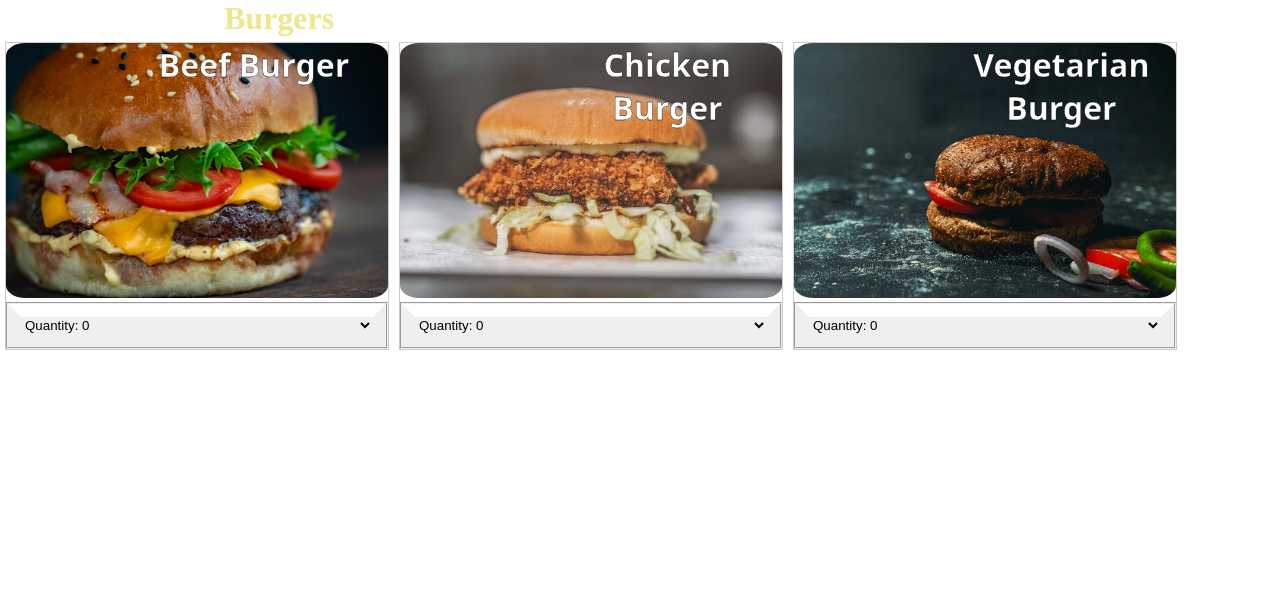
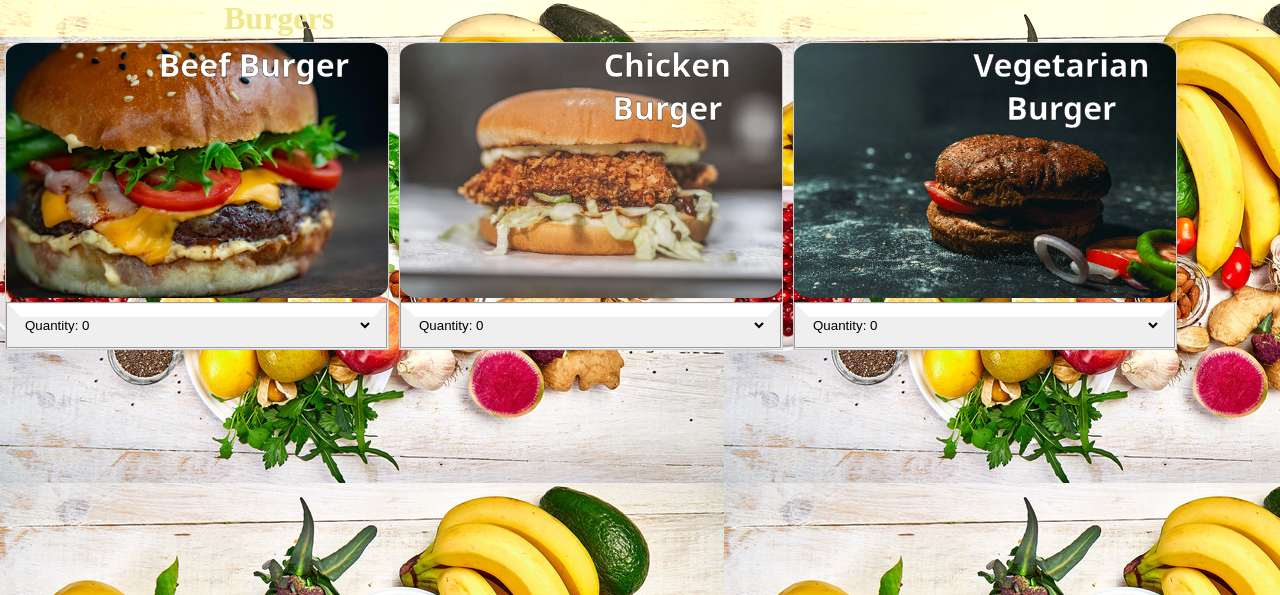
Before and after one commit to Andhyvlz/MindroomInnovation, a PHP site: page /index.php in a window 1280 px wide. Shown: the top 595 px of the page. Run offline with PHP 8.4, Linux system fonts and the light colour scheme.

Commit message:
Refactor header styles and add background image to enhance page aesthetics

```diff
--- a/1.3/AndresVelez1.3/dev/assets/styles.css
+++ b/1.3/AndresVelez1.3/dev/assets/styles.css
@@ -3,6 +3,10 @@
     padding: 0;
     box-sizing: border-box;
     overflow-x: hidden;
+}
+body {
+    background-image: url('../resources/back.jpg');
+
 }
 .header {
     width: 100vw;
@@ -43,6 +47,12 @@ form {
     text-align: center;
     color: white;
     cursor: pointer;
+}
+.header {
+    backdrop-filter: sepia(90%);
+    text-indent: 7em;
+    font-family: Ravie;
+    color: khaki;
 }
 .image {
     width: 100%;
--- a/1.3/AndresVelez1.3/dev/index.php
+++ b/1.3/AndresVelez1.3/dev/index.php
@@ -11,7 +11,7 @@
     <link rel="stylesheet" href="assets/styles.css">
 </head>
 <body>
-    <h1 style="text-indent: 7em; font-family: Ravie; color: khaki;">
+    <h1 class="header">
         Burgers
     </h1>
     <form action="pages/drinks.php" method="post">
--- a/1.3/AndresVelez1.3/dev/pages/desserts.php
+++ b/1.3/AndresVelez1.3/dev/pages/desserts.php
@@ -15,7 +15,7 @@
     <link rel="stylesheet" href="../assets/styles.css">
 </head>
 <body>
-    <h1 style="text-indent: 7em; font-family: Ravie; color: khaki;">
+    <h1 class="header">
         Desserts
     </h1>
     <form action="../pages/summary.php" method="post">
--- a/1.3/AndresVelez1.3/dev/pages/drinks.php
+++ b/1.3/AndresVelez1.3/dev/pages/drinks.php
@@ -15,7 +15,7 @@
     <link rel="stylesheet" href="../assets/styles.css">
 </head>
 <body>
-    <h1 style="text-indent: 7em; font-family: Ravie; color: khaki;">
+    <h1 class="header">
         Drinks
     </h1>
     <form action="../pages/sides.php" method="post">
--- a/1.3/AndresVelez1.3/dev/pages/sides.php
+++ b/1.3/AndresVelez1.3/dev/pages/sides.php
@@ -15,7 +15,7 @@
     <link rel="stylesheet" href="../assets/styles.css">
 </head>
 <body>
-    <h1 style="text-indent: 7em; font-family: Ravie; color: khaki;">
+    <h1 class="header">
         Sides
     </h1>
     <form action="../pages/desserts.php" method="post">
```
Also changed, not shown: 1.3/AndresVelez1.3/dev/resources/back.jpg (added).
